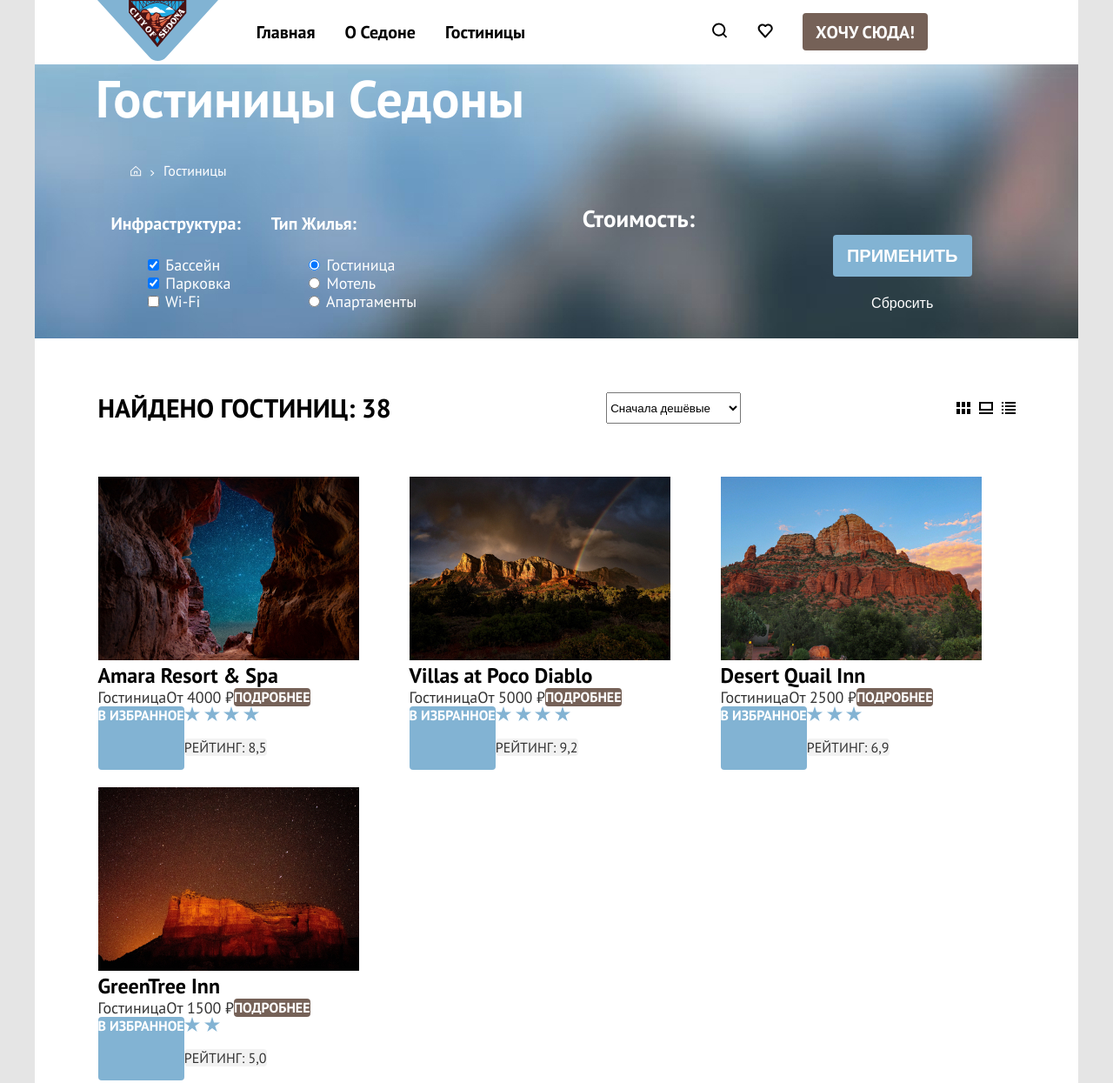
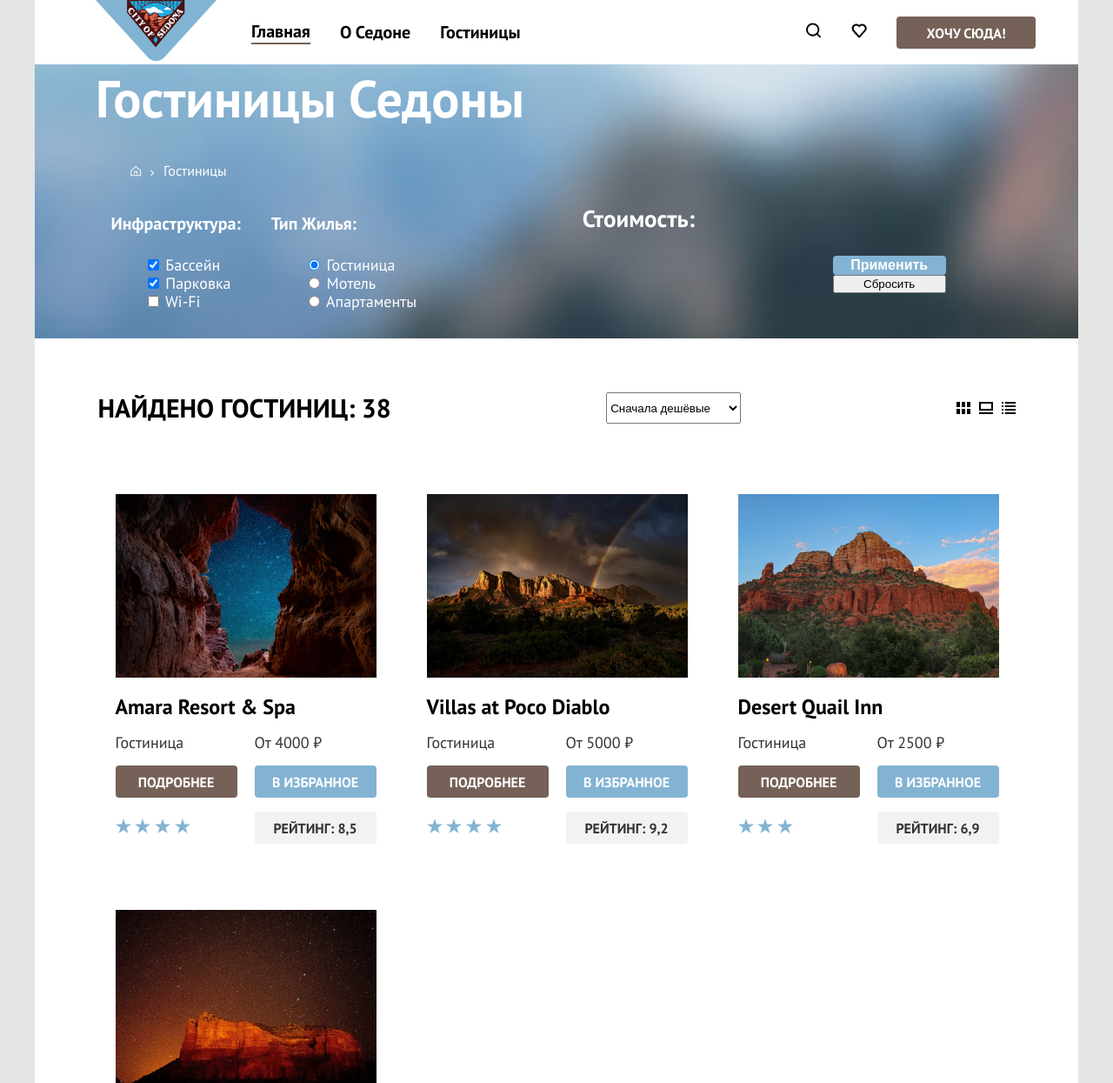
Before and after one commit to htmlacademy-htmlcss/2058413-sedona-34, a plain HTML site: page catalog.html in a window 1280 px wide. Shown: the top 1245 px of the page at 87% size. Drawn offline with Linux system fonts and the light colour scheme.

Commit message:
28.06.2022

```diff
--- a/catalog.html
+++ b/catalog.html
@@ -13,10 +13,10 @@
     <header class="header">
       <nav class="navigation navigation-left">
         <a class="homepage-link" href="index.html">
-          <img src="./img/logo-head.svg" width="139" height="70" alt="Логотип Сидона сити" class="logo">
+          <img src="./img/logo-head.svg" width="139" height="70" alt="Логотип Сидона сити." class="logo">
         </a>
         <ul class="navigation-list">
-          <li class="navigation-item">
+          <li class="navigation-item border-bottom">
             <a class="navigation-link" href="index.html">Главная</a>
           </li>
           <li class="navigation-item">
@@ -31,16 +31,16 @@
         <ul class="navigation-list">
           <li class="navigation-item">
             <a class="navigation-link" href="#"><span class="visually-hidden">Поиск</span>
-              <img src="./img/search.svg" width="18" height="18" alt="Поиск">
+              <img src="./img/search.svg" width="18" height="18" alt="Поиск.">
             </a>
           </li>
           <li class="navigation-item">
             <a class="navigation-link" href="#"><span class="visually-hidden">Избранное</span>
-              <img src="./img/favorite.svg" width="18" height="17" alt="Избранное">
+              <img src="./img/favorite.svg" width="18" height="17" alt="Избранное.">
             </a>
           </li>
           <li class="navigation-item">
-            <a class="navigation-link" href="#"><span class="button-brown">хочу сюда!</span></a>
+            <a class="navigation-link button-brown__header" href="#">хочу сюда!</a>
           </li>
         </ul>
       </nav>
@@ -128,8 +128,8 @@
               <h2 class="price-title">Стоимость:</h2>
             </div>
             <div class="filter-button">
-              <button class="button-filter-go button-blue" type="submit">Применить</button>
-              <button class="button-filter-reset" type="reset">Сбросить</button>
+              <button class="button-blue__filter" type="submit">Применить</button>
+              <button class="button-reset__filter" type="reset">Сбросить</button>
             </div>
           </form>
         </div>
@@ -161,20 +161,20 @@
               <div class="results-icon__block">
                 <img class="results-icon" src="/img/icon-list.svg" width="16" height="14" alt="">
               </div>
-              </a>            </div>
+            </a>
+          </div>
         </div>
         <!--Карточки гостиниц НАЧАЛО-->
         <ul class="card-list">
           <li class="card">
             <a class="card-link">
-                <img src="/img/card-Amara.jpg" alt="Amara Resort and Spa" class="card-img">
+              <img  class="card-img" src="/img/card-Amara.jpg" alt="Amara Resort and Spa">
               <h3 class="card-title">Amara Resort & Spa</h3>
             </a>
             <span class="card__category">Гостиница</span>
             <span class="card__price">От 4000 ₽</span>
-              <a class="card__open card__button-brown" href="">подробнее</a>
-              <a class="card__selected card__button-blue" href="">в избранное</a>
-              <div class="card__rating">
+            <a class="card__button-brown card__button" href="">подробнее</a>
+            <a class="card__button-blue card__button" href="">в избранное</a>
               <div class="card__rating-icon">
                 <span class="visually-hidden">4 звезды</span>
                 <img class="rating__icon" src="/img/star.svg" width="18" height="17" alt="">
@@ -182,8 +182,7 @@
                 <img class="rating__icon" src="/img/star.svg" width="18" height="17" alt="">
                 <img class="rating__icon" src="/img/star.svg" width="18" height="17" alt="">
               </div>
-                <p class="card__rating-value"><span class="rating-value"> Рейтинг: 8,5</span></p>
-              </div>
+              <p class="card__button card__rating-value">Рейтинг: 8,5</p>
           </li>
           <!--------------------------------------------------------------------------------------->
           <li class="card">
@@ -193,9 +192,8 @@
             </a>
             <span class="card__category">Гостиница</span>
             <span class="card__price">От 5000 ₽</span>
-              <a class="card__open card__button-brown" href="">подробнее</a>
-              <a class="card__selected card__button-blue" href="">в избранное</a>
-              <div class="card__rating">
+            <a class="card__button-brown card__button" href="">подробнее</a>
+            <a class="card__button-blue card__button" href="">в избранное</a>
               <div class="card__rating-icon">
                 <span class="visually-hidden">4 звезды</span>
                 <img class="rating__icon" src="/img/star.svg" width="18" height="17" alt="">
@@ -203,8 +201,7 @@
                 <img class="rating__icon" src="/img/star.svg" width="18" height="17" alt="">
                 <img class="rating__icon" src="/img/star.svg" width="18" height="17" alt="">
               </div>
-                <p class="card__rating-value"><span class="rating-value"> Рейтинг: 9,2</span></p>
-              </div>
+              <p class="card__button card__rating-value">Рейтинг: 9,2</p>
           </li>
           <!--------------------------------------------------------------------------------------->
           <li class="card">
@@ -214,17 +211,15 @@
             </a>
             <span class="card__category">Гостиница</span>
             <span class="card__price">От 2500 ₽</span>
-              <a class="card__open card__button-brown" href="">подробнее</a>
-              <a class="card__selected card__button-blue" href="">в избранное</a>
-              <div class="card__rating">
+            <a class="card__button-brown card__button" href="">подробнее</a>
+            <a class="card__button-blue card__button" href="">в избранное</a>
               <div class="card__rating-icon">
                 <span class="visually-hidden">3 звезды</span>
                 <img class="rating__icon" src="/img/star.svg" width="18" height="17" alt="">
                 <img class="rating__icon" src="/img/star.svg" width="18" height="17" alt="">
                 <img class="rating__icon" src="/img/star.svg" width="18" height="17" alt="">
               </div>
-                <p class="card__rating-value"><span class="rating-value">Рейтинг: 6,9</span></p>
-              </div>
+              <p class="card__button card__rating-value">Рейтинг: 6,9</p>
           </li>
           <!--------------------------------------------------------------------------------------->
           <li class="card">
@@ -234,16 +229,14 @@
             </a>
             <span class="card__category">Гостиница</span>
             <span class="card__price">От 1500 ₽</span>
-              <a class="card__open card__button-brown" href="">подробнее</a>
-              <a class="card__selected card__button-blue" href="">в избранное</a>
-              <div class="card__rating">
+            <a class="card__button-brown card__button" href="">подробнее</a>
+            <a class="card__button-blue card__button" href="">в избранное</a>
               <div class="card__rating-icon">
                 <span class="visually-hidden">2 звезды</span>
                 <img class="rating__icon" src="/img/star.svg" width="18" height="17" alt="">
                 <img class="rating__icon" src="/img/star.svg" width="18" height="17" alt="">
               </div>
-                <p class="card__rating-value"><span class="rating-value">Рейтинг: 5,0</span></p>
-              </div>
+              <p class="card__button card__rating-value">Рейтинг: 5,0</p>
           </li>
         </ul>
         <!--Карточки гостиниц КОНЕЦ-->
@@ -271,9 +264,9 @@
           </ul>
           <div class="amount-block">
             <p class="amount-card__text">Гостиниц на странице:</p>
-              <div class="window-value">
-                <span class="amount-card__value">4</span>
-              </div>
+            <select class="window-value">
+              <option value="4">4</option>
+            </select>
           </div>
         </section>
       </section>
--- a/css/style.css
+++ b/css/style.css
@@ -55,10 +55,19 @@ body {
 }
 
 /*Навигация*/
-.navigation {
+.navigation-left {
     width: 100%;
     display: flex;
     justify-content: space-around;
+}
+
+
+
+.navigation-right {
+    width: 100%;
+    display: flex;
+    justify-content: end;
+    padding-right: 15px;
 }
 
 .navigation-link {
@@ -70,6 +79,7 @@ body {
     color: #000000;
 }
 
+
 .navigation-list {
     display: flex;
     flex-wrap: wrap;
@@ -79,6 +89,11 @@ body {
     align-items: center;
 }
 
+.border-bottom {
+    border-bottom: 2px solid #756257;
+
+}
+
 .navigation-item {
     margin-right: 34px;
     display: flex;
@@ -86,13 +101,28 @@ body {
     justify-content: center;
 }
 
-.button-brown {
+.button-brown__header {
+    background: #756157;
     color: #FFFFFF;
-    background-color: #756157;
+    border-radius: 4px;
+    width: 130px;
     text-transform: uppercase;
-    padding: 9px 15px 8px 15px;
+    font-weight: 700;
+    font-size: 16px;
+    line-height: 20px;
+    text-align: center;
+    padding: 9px 15px 8px;
+}
+
+.button-blue__filter {
+    font-weight: 700;
+    font-size: 16px;
+    line-height: 20px;
+    background: #82B3D3;
+    color: #FFFFFF;
     border-radius: 4px;
-    width: 160px;
+    border: 0;
+    width: 130px;
 }
 
 
@@ -121,11 +151,12 @@ body {
 }
 
 .subtitle {
+    width: 100%;
     font-size: 22px;
     line-height: 26px;
-    text-align: center;
     color: #333333;
-    padding: 31px 273px 90px;
+    padding: 31px 0 90px;
+    margin: 0 auto;
 }
 
 .reasons__aside-item {}
@@ -476,16 +507,21 @@ body {
     margin: 0;
 }
 
-.card__category {
+.card__category,
+.card__price {
     color: #333333;
+    width: 140px;
 }
 
+.card-img,
+.card__button,
+.card-title,
+.card__category,
 .card__price {
-    color: #333333;
+    padding-bottom: 16px;
 }
 
-.card__button-brown {
-    background: #756157;
+.card__button {
     border-radius: 4px;
     font-weight: 700;
     font-size: 16px;
@@ -494,20 +530,17 @@ body {
     text-align: center;
     text-transform: uppercase;
     text-decoration: none;
+    width: 110px;
     color: #FFFFFF;
+    padding: 9px 15px 8px;
+}
+
+.card__button-brown {
+    background: #756157;
 }
 
 .card__button-blue {
     background: #82B3D3;
-    border-radius: 4px;
-    font-weight: 700;
-    font-size: 16px;
-    line-height: 20px;
-    align-items: center;
-    text-align: center;
-    text-transform: uppercase;
-    text-decoration: none;
-    color: #FFFFFF;
 }
 
 .card__rating-value {
@@ -590,6 +623,9 @@ body {
 .card {
     display: flex;
     flex-wrap: wrap;
+    justify-content: space-between;
+    padding: 20px;
+    align-items: center;
 }
 
 .card-list {
@@ -624,6 +660,17 @@ body {
 
 .search__results-text {
     margin: 0;
+}
+
+.window-value {
+    -webkit-appearance: none;
+    -moz-appearance: none;
+    border: 2px solid #E5E5E5;
+    border-radius: 4px;
+    padding: 14px 130px 14px 20px;
+    font-size: 18px;
+    line-height: 21px;
+    background-image: url(./img/window-value__icon);
 }
 
 .sorting-list {
```
Also changed, not shown: index.html (+7 -6 lines), img/index-background_vector.svg (added). Lines whose indentation alone changed are shown as unchanged.
